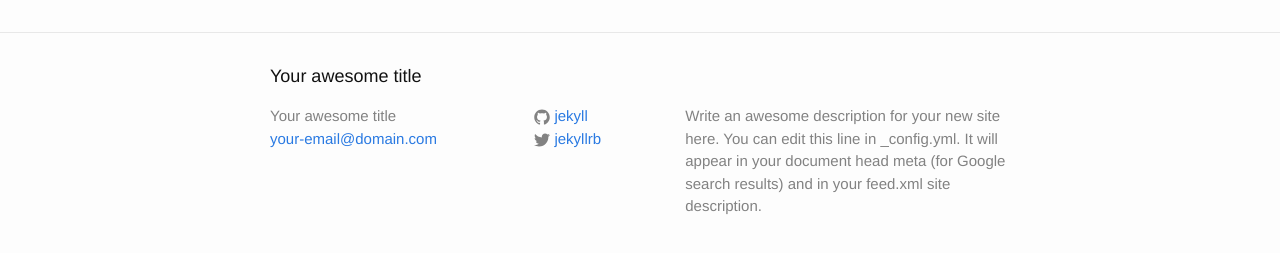
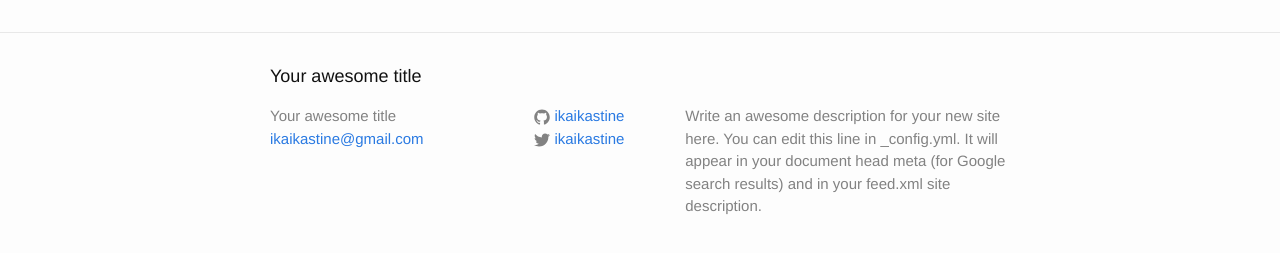
Before and after one commit to ikaikastine/ikaikastine.github.io, a Jekyll site: the page built from index.html, in a window 1280 px wide. Shown: the part 264-517 px from the top of the page. Built offline with Jekyll 4.4.1, drawn with Linux system fonts in a browser that asks for light colours.

Commit message:
updated personal info

```diff
--- a/_config.yml
+++ b/_config.yml
@@ -7,15 +7,15 @@
 
 # Site settings
 title: Your awesome title
-email: your-email@domain.com
+email: ikaikastine@gmail.com
 description: > # this means to ignore newlines until "baseurl:"
   Write an awesome description for your new site here. You can edit this
   line in _config.yml. It will appear in your document head meta (for
   Google search results) and in your feed.xml site description.
 baseurl: "" # the subpath of your site, e.g. /blog
-url: "http://yourdomain.com" # the base hostname & protocol for your site
-twitter_username: jekyllrb
-github_username:  jekyll
+url: "ikaikastine.github.io" # the base hostname & protocol for your site
+twitter_username: ikaikastine
+github_username:  ikaikastine
 
 # Build settings
 markdown: kramdown
```
